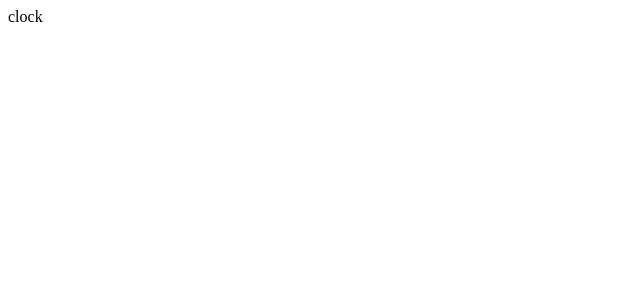
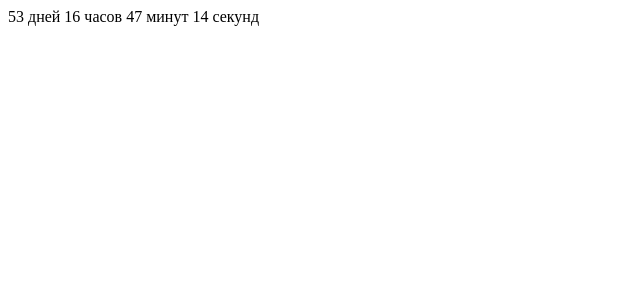
Before and after one commit to iwanttobealight/timer, a Preact app: page / in a window 1280 px wide. Shown: the top 300 px of the page, without its empty margins (0-640 px from the left). Built offline with nearby package versions, Linux system fonts and the light colour scheme; the HTML template or start-up script is replaced by a standard one.

Commit message:
feat(src): add clock

```diff
--- a/src/clock/Clock.jsx
+++ b/src/clock/Clock.jsx
@@ -1,7 +1,21 @@
 import { h, Component } from "preact";
+import dayjs from "dayjs";
 
-export class Clock extends Component {
-  render() {
-    return <div>clock</div>;
-  }
-}
+export const Clock = () => {
+  const today = dayjs(new Date());
+  const finishDay = dayjs("2019-08-01");
+  // new
+  const differencre = finishDay.diff(today);
+  const days = differencre / 1000 / 60 / 60 / 24;
+  const displayDays = Math.floor(days);
+  const hours = differencre / 1000 / 60 / 60 - displayDays * 24;
+  const displayHours = Math.floor(hours);
+  const minutes = hours * 60 - displayHours * 60;
+  const displayMinutes = Math.floor(minutes);
+  const seconds = (minutes - displayMinutes) * 60;
+  const displaySeconds = Math.floor(seconds);
+
+  return (
+    <div>{`${displayDays} дней ${displayHours} часов ${displayMinutes} минут ${displaySeconds} секунд`}</div>
+  );
+};
```
